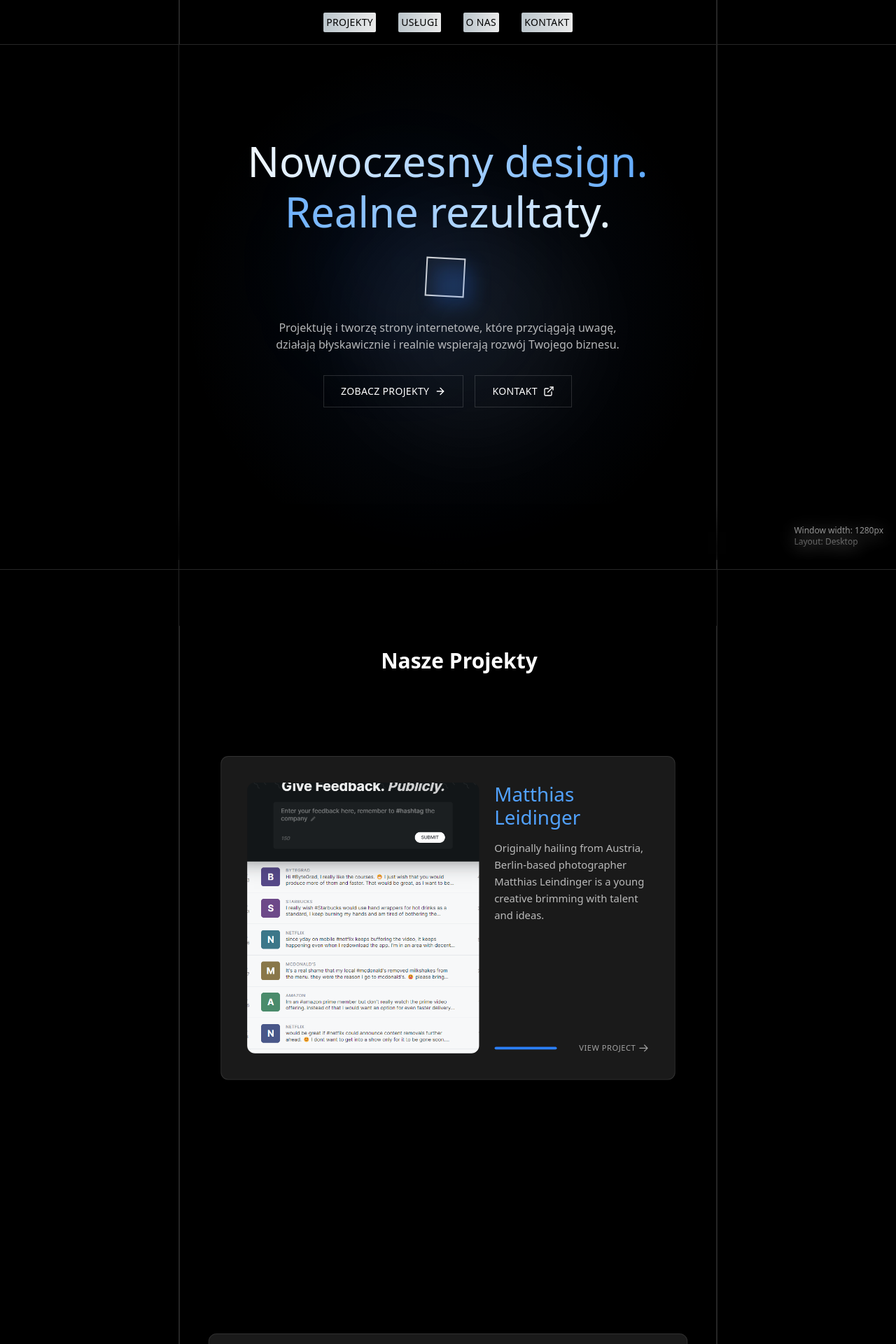
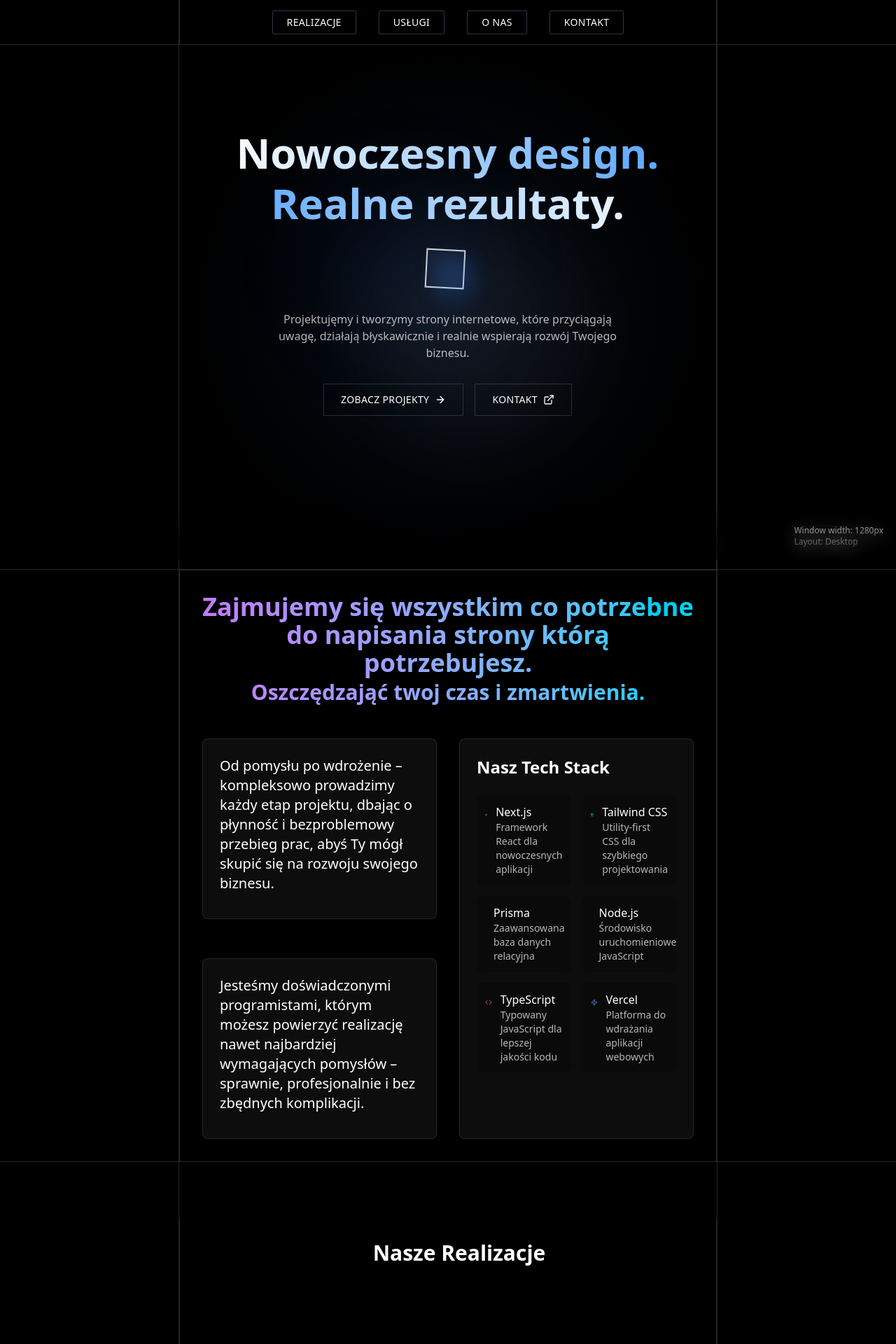
Before and after one commit to Cyberflyyy/Agency, a Next.js app: page / in a window 1280 px wide. Shown: the top 1920 px of the page at 70% size. Built offline with nearby package versions, Linux system fonts and the light colour scheme.

Commit message:
about us

```diff
--- a/src/app/components/about_us.tsx
+++ b/src/app/components/about_us.tsx
@@ -1,19 +1,89 @@
-import React from "react";
-import LeftSection from "./left_section";
-import RightSection from "./right_section";
+import LeftSection from "./left_section"
+import RightSection from "./right_section"
+import { Code, Database, Layout, Rocket, Server, Zap } from "lucide-react"
 
 const AboutUs = () => {
   return (
     <>
       <LeftSection />
-      <div className="border-b border-t border-l border-r border-white/15 min-h-[500px] flex flex-col items-center justify-center p-4 sm:p-8">
-        <div className="w-full h-full flex items-center justify-center bg-amber-700">
-          <p className="text-white/50 text-sm sm:text-base">About us</p>
+      <div className="border-b border-t border-l border-r border-white/15 min-h-[500px] flex flex-col items-center justify-center p-8">
+        <div className="w-full flex items-center justify-center mb-12">
+          <h1 className="text-4xl font-bold  text-center bg-gradient-to-r from-purple-400 to-cyan-400 bg-clip-text text-transparent">
+            Zajmujemy się wszystkim co potrzebne do napisania strony którą potrzebujesz.
+            <br />
+            <span className="text-3xl">Oszczędzająć twoj czas i zmartwienia.</span>
+          </h1>
+        </div>
+        <div className="w-full h-full flex flex-col md:flex-row gap-8">
+          <div className="w-full md:w-1/2 h-full space-y-14">
+            <div className="bg-white/5 p-6 rounded-lg backdrop-blur-sm border border-white/10 hover:border-purple-500/50 transition-all duration-300">
+              <h2 className="text-xl font-medium text-white mb-3">
+                Od pomysłu po wdrożenie – kompleksowo prowadzimy każdy etap projektu, dbając o płynność i bezproblemowy
+                przebieg prac, abyś Ty mógł skupić się na rozwoju swojego biznesu.
+              </h2>
+            </div>
+            <div className="bg-white/5 p-6  rounded-lg backdrop-blur-sm border  border-white/10 hover:border-cyan-500/50 transition-all duration-300">
+              <h2 className="text-xl font-medium text-white mb-3">
+                Jesteśmy doświadczonymi programistami, którym możesz powierzyć realizację nawet najbardziej wymagających
+                pomysłów – sprawnie, profesjonalnie i bez zbędnych komplikacji.
+              </h2>
+            </div>
+          </div>
+          <div className="w-full md:w-1/2 h-full">
+            <div className="bg-white/5 p-6 rounded-lg backdrop-blur-sm border border-white/10 h-full">
+              <h3 className="text-2xl font-bold text-white mb-6">Nasz Tech Stack</h3>
+              <div className="grid grid-cols-2 gap-4">
+                {[
+                  {
+                    icon: <Rocket className="h-8 w-8 text-purple-400" />,
+                    name: "Next.js",
+                    desc: "Framework React dla nowoczesnych aplikacji",
+                  },
+                  {
+                    icon: <Layout className="h-8 w-8 text-cyan-400" />,
+                    name: "Tailwind CSS",
+                    desc: "Utility-first CSS dla szybkiego projektowania",
+                  },
+                  {
+                    icon: <Database className="h-8 w-8 text-emerald-400" />,
+                    name: "Prisma",
+                    desc: "Zaawansowana baza danych relacyjna",
+                  },
+                  {
+                    icon: <Server className="h-8 w-8 text-amber-400" />,
+                    name: "Node.js",
+                    desc: "Środowisko uruchomieniowe JavaScript",
+                  },
+                  {
+                    icon: <Code className="h-8 w-8 text-rose-400" />,
+                    name: "TypeScript",
+                    desc: "Typowany JavaScript dla lepszej jakości kodu",
+                  },
+                  {
+                    icon: <Zap className="h-8 w-8 text-blue-400" />,
+                    name: "Vercel",
+                    desc: "Platforma do wdrażania aplikacji webowych",
+                  },
+                ].map((tech, index) => (
+                  <div
+                    key={index}
+                    className="flex items-start gap-3 bg-black/20 p-3 rounded-lg hover:bg-black/40 transition-all duration-300"
+                  >
+                    {tech.icon}
+                    <div>
+                      <h4 className="font-medium text-white">{tech.name}</h4>
+                      <p className="text-white/70 text-sm">{tech.desc}</p>
+                    </div>
+                  </div>
+                ))}
+              </div>
+            </div>
+          </div>
         </div>
       </div>
       <RightSection />
     </>
-  );
-};
+  )
+}
 
-export default AboutUs;
+export default AboutUs
--- a/src/app/components/header.tsx
+++ b/src/app/components/header.tsx
@@ -27,7 +27,7 @@ const Header = () => {
                 href="#"
                 className="block px-4 text-sm rounded-sm   py-2 hover:bg-white/10"
               >
-                REQUEST A QUOTE
+                KONTAKT
               </Link>
             </div>
 
@@ -66,19 +66,19 @@ const Header = () => {
                   href="#"
                   className="block px-4 py-2 text-sm hover:bg-white/10"
                 >
-                  WORK
+                  REALIZACJE
                 </Link>
                 <Link
                   href="#"
                   className="block px-4 text-sm py-2 hover:bg-white/10"
                 >
-                  SERVICES
+                  USŁUGI
                 </Link>
                 <Link
                   href="#"
                   className="block px-4 text-sm py-2 hover:bg-white/10"
                 >
-                  TESTIMONIALS
+                  O NAS
                 </Link>
               </div>
             )}
@@ -91,8 +91,8 @@ const Header = () => {
                   href="#"
                   className="text-xs sm:text-sm tracking-wide hover:opacity-80 transition-opacity "
                 >
-                  <div className=" bg-gradient-to-r from-[#BCC6CC] text-black to-[#EAEAEA] p-1 rounded-xs">
-                    PROJEKTY
+                  <div className="px-5 py-1.5 text-white text-sm border border-[#8cb3e0]/30 rounded-xs hover:bg-[#8cb3e0]/10 transition-all duration-300">
+                    REALIZACJE
                   </div>
                 </Link>
               </li>
@@ -101,7 +101,7 @@ const Header = () => {
                   href="#"
                   className="text-xs sm:text-sm tracking-wide hover:opacity-80 transition-opacity"
                 >
-                  <div className=" bg-gradient-to-r from-[#BCC6CC] text-black to-[#EAEAEA]  p-1 rounded-xs">
+                  <div className="px-5 py-1.5 text-white text-sm border border-[#8cb3e0]/30 rounded-xs hover:bg-[#8cb3e0]/10 transition-all duration-300">
                     USŁUGI
                   </div>
                 </Link>
@@ -111,7 +111,7 @@ const Header = () => {
                   href="#"
                   className="text-xs sm:text-sm tracking-wide hover:opacity-80 transition-opacity"
                 >
-                  <div className=" bg-gradient-to-r from-[#BCC6CC] text-black to-[#EAEAEA]  p-1 rounded-xs">
+                  <div className="px-5 py-1.5 text-white text-sm border border-[#8cb3e0]/30 rounded-xs hover:bg-[#8cb3e0]/10 transition-all duration-300">
                     O NAS
                   </div>
                 </Link>
@@ -121,7 +121,7 @@ const Header = () => {
                   href="#"
                   className="text-xs sm:text-sm tracking-wide hover:opacity-80 transition-opacity"
                 >
-                  <div className=" bg-gradient-to-r from-[#BCC6CC] text-black to-[#EAEAEA] p-1 rounded-xs">
+                  <div className="px-5 py-1.5 text-white text-sm border border-[#8cb3e0]/30 rounded-xs hover:bg-[#8cb3e0]/10 transition-all duration-300">
                     KONTAKT
                   </div>
                 </Link>
--- a/src/app/components/main.tsx
+++ b/src/app/components/main.tsx
@@ -26,10 +26,10 @@ const Main = () => {
             className="max-w-4xl mx-auto text-center"
           >
             <h1 className="text-4xl sm:text-5xl md:text-6xl mb-6 font-medium">
-              <span className="block text-transparent bg-clip-text bg-gradient-to-r pb-3  from-white to-blue-400">
+              <span className="block text-transparent font-bold bg-clip-text bg-gradient-to-r pb-3  from-white to-blue-400">
                 Nowoczesny design.
               </span>
-              <span className="block text-transparent bg-clip-text bg-gradient-to-r pb-3  from-blue-400 to-white">
+              <span className="block text-transparent font-bold  bg-clip-text bg-gradient-to-r pb-3  from-blue-400 to-white">
                 Realne rezultaty.
               </span>
             </h1>
@@ -45,7 +45,7 @@ const Main = () => {
               transition={{ delay: 0.3, duration: 0.8 }}
               className="mb-8 max-w-lg mx-auto text-sm sm:text-base text-white/70"
             >
-              Projektuję i tworzę strony internetowe, które przyciągają uwagę,
+              Projektujęmy i tworzymy strony internetowe, które przyciągają uwagę,
               działają błyskawicznie i realnie wspierają rozwój Twojego biznesu.
             </motion.p>
 
--- a/src/app/components/stacking_cards.tsx
+++ b/src/app/components/stacking_cards.tsx
@@ -17,7 +17,7 @@ const StackingCards = () => {
       className="border-b border-l border-r border-white/15 min-h-[500px] flex flex-col items-center justify-center p-4 sm:p-8 mt-[10vh]"
     >
       <h2 className="text-3xl font-bold text-white mb-12  pl-4 sm:pl-8">
-        Nasze Projekty
+        Nasze Realizacje
       </h2>
 
       {projects.map((project, i) => {
--- a/src/app/kontakt/page.tsx
+++ b/src/app/kontakt/page.tsx
@@ -5,6 +5,10 @@ const Page = () => {
   return (
     <main className="bg-black">
       <Header />
+      <div className="flex flex-col items-center justify-center h-screen">
+        <h1 className="text-4xl text-white">Kontakt</h1>
+        <p className="text-white mt-4"></p>
+      </div>
     </main>
   );
 };
--- a/src/app/page.tsx
+++ b/src/app/page.tsx
@@ -26,13 +26,13 @@ export default function Home() {
       <div className="grid grid-cols-[minmax(1px,0.5fr)_minmax(300px,6fr)_minmax(1px,0.5fr)] sm:grid-cols-[minmax(20px,0.7fr)_minmax(400px,5fr)_minmax(20px,0.7fr)] md:grid-cols-[minmax(30px,1fr)_minmax(500px,3fr)_minmax(30px,1fr)] lg:grid-cols-[1fr_3fr_1fr]">
         <Header />
         <Main />
-
+        <AboutUs />
         <LeftSection />
 
         {windowWidth < 640 ? <NonStackingCards /> : <StackingCards />}
         <RightSection />
 
-        <AboutUs />
+
 
         <Reneame1 />
 
```
